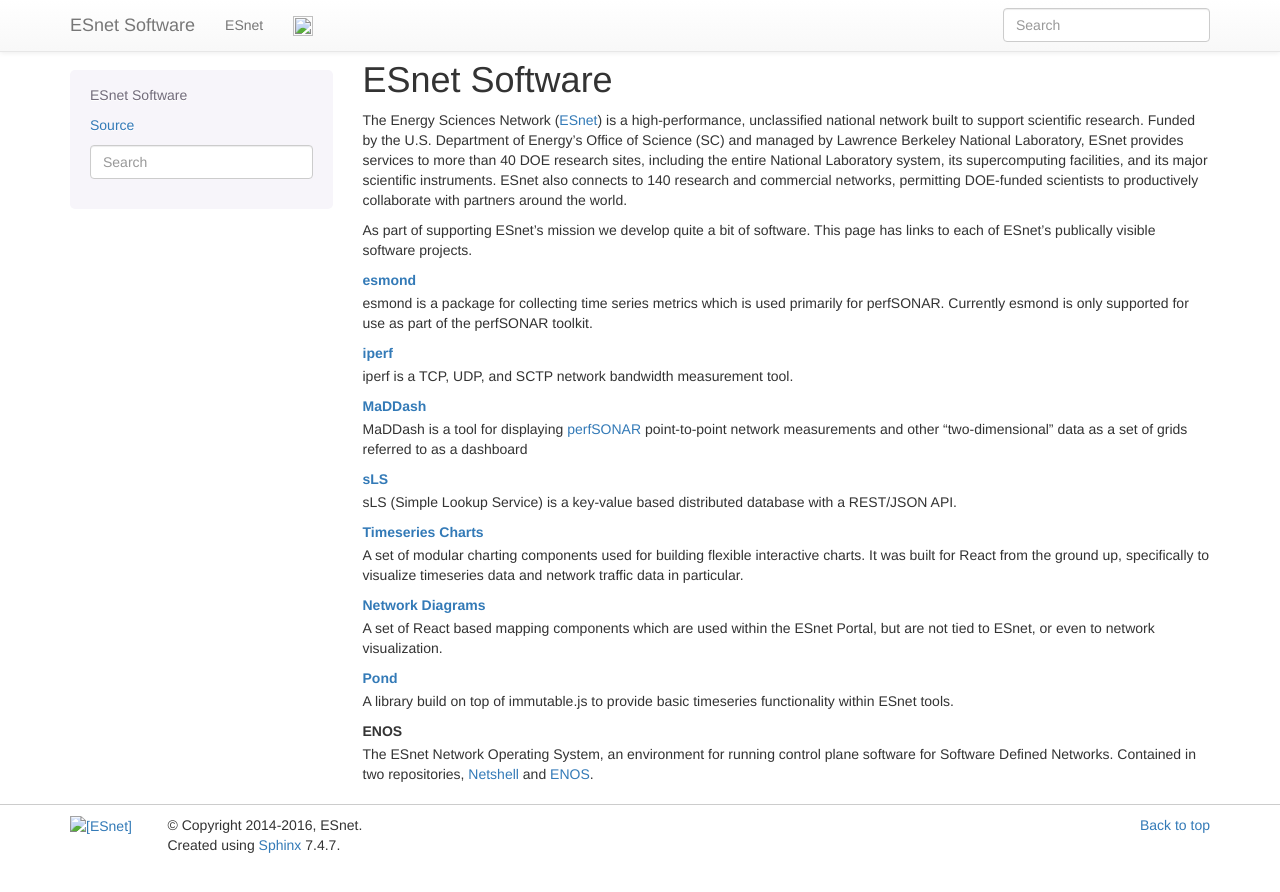
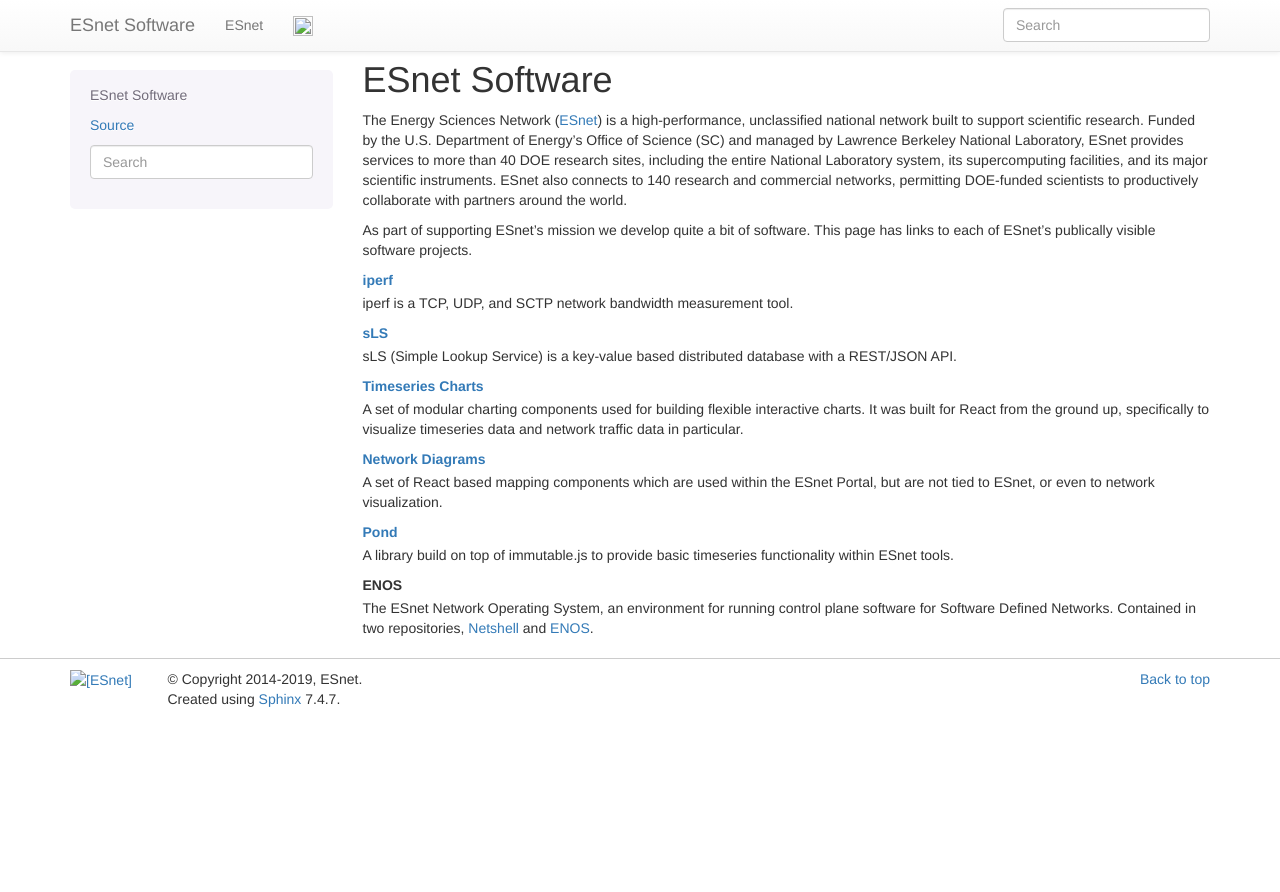
Before and after one commit to safaci2000/esnet.github.io, a Sphinx documentation site: the page built from docs/index.rst, in a window 1280 px wide. Shown: the top 892 px of the page. Built offline with Sphinx 7.4.7, drawn with Linux system fonts in a browser that asks for light colours; nearby versions of some CDN libraries; library files that are not in the unit come from our copies.

Commit message:
Removing esmond and MaDDash references since they have migrated to perfSONAR project. Also updating copyright.

```diff
--- a/docs/conf.py
+++ b/docs/conf.py
@@ -45,7 +45,7 @@
 
 # General information about the project.
 project = u'ESnet Software'
-copyright = u'2014-2016, ESnet'
+copyright = u'2014-2019, ESnet'
 
 # The version info for the project you're documenting, acts as replacement for
 # |version| and |release|, also used in various other places throughout the
--- a/docs/index.rst
+++ b/docs/index.rst
@@ -18,16 +18,8 @@
 As part of supporting ESnet's mission we develop quite a bit of software. This
 page has links to each of ESnet's publically visible software projects.
 
-esmond_
-    esmond is a package for collecting time series metrics which is used
-    primarily for perfSONAR. Currently esmond is only supported for use as
-    part of the perfSONAR toolkit.
-
 iperf_
     iperf is a TCP, UDP, and SCTP network bandwidth measurement tool.
-
-MaDDash_
-    MaDDash is a tool for displaying perfSONAR_ point-to-point network measurements and other "two-dimensional" data as a set of grids referred to as a dashboard
 
 sLS_
     sLS (Simple Lookup Service) is a key-value based distributed database with a REST/JSON API.
@@ -47,10 +39,7 @@
     in two repositories, Netshell_ and ENOS_.
 
 .. _ESnet: http://www.es.net/
-.. _esmond: http://software.es.net/esmond/
 .. _iperf: http://software.es.net/iperf/
-.. _MaDDash: http://software.es.net/maddash/
-.. _perfSONAR: http://fasterdata.es.net/performance-testing/perfsonar/perfsonar-dashboard/
 .. _sLS: http://software.es.net/simple-lookup-service/
 .. _Timeseries Charts: http://software.es.net/react-timeseries-charts/
 .. _Network Diagrams: http://software.es.net/react-network-diagrams/
```
